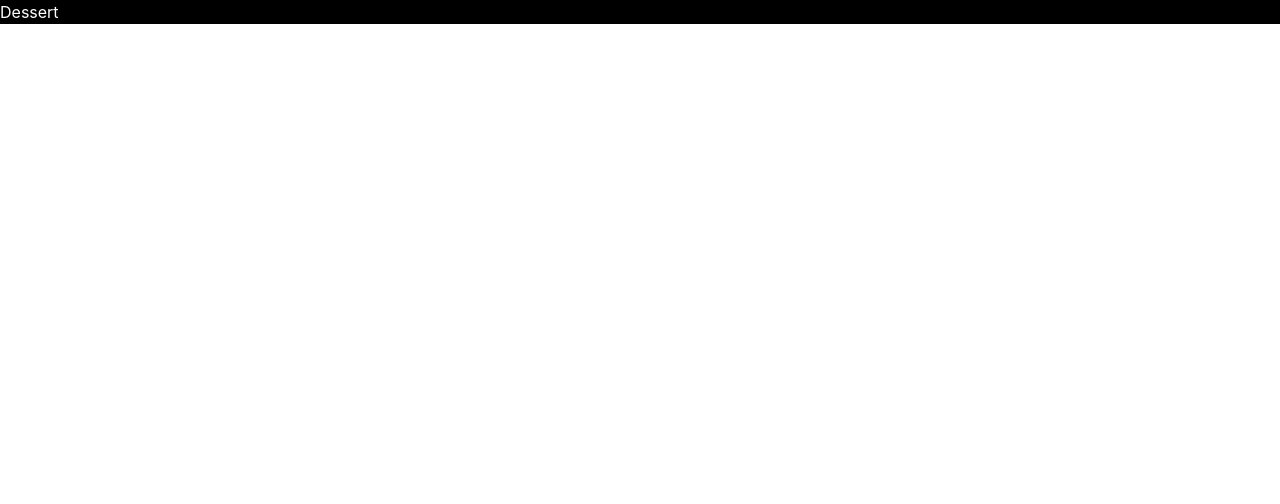
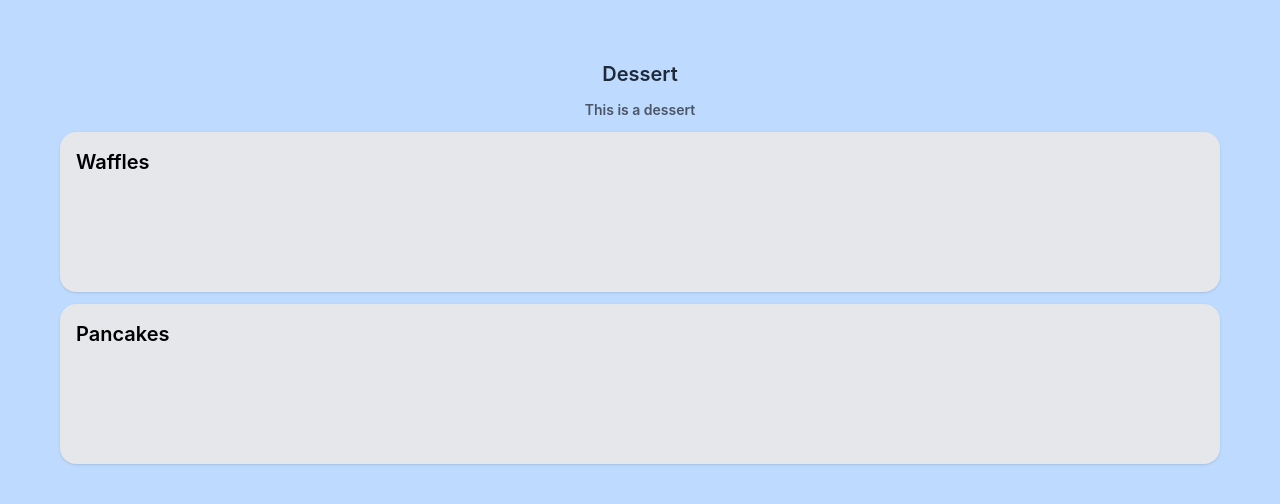
Before and after one commit to GitteVandevenne/recipes, a React app: page /category/1 in a window 1280 px wide. Shown: the top 504 px of the page. Built offline with nearby package versions, Linux system fonts and the light colour scheme; the HTML template or start-up script is replaced by a standard one.

Commit message:
Create recipe card, recipe list, category list and category page

```diff
--- a/src/App.jsx
+++ b/src/App.jsx
@@ -7,13 +7,15 @@ import RecipePage from "./pages/RecipePage.jsx";
 
 function App() {
     return (
+        <div className="bg-blue-200 flex p-15 flex-1 min-h-screen flex-col transition-all duration-300 ease-in-out">
             <BrowserRouter>
                 <Routes>
-              <Route path="/" element={<Home />} />
-              <Route path="/category/:categoryId" element={<CategoryPage />} />
-              <Route path="/recipe/:recipeId" element={<RecipePage />} />
+                    <Route path="/" element={<Home/>}/>
+                    <Route path="/category/:categoryId" element={<CategoryPage/>}/>
+                    <Route path="/recipe/:recipeId" element={<RecipePage/>}/>
                 </Routes>
             </BrowserRouter>
+        </div>
     )
 }
 
--- a/src/components/CategoryList.jsx
+++ b/src/components/CategoryList.jsx
@@ -4,7 +4,7 @@ import {Link} from "react-router-dom";
 
 function CategoryList() {
     return (
-        <div className={``}>
+        <div className={`gap-y-12`}>
             {categories.map((category) => (
                 <Link to={`/category/${category.id}`} key={category.id}>
                     <div className={`bg-gray-200 p-4 rounded-2xl mb-3 shadow`}>
@@ -12,6 +12,7 @@ function CategoryList() {
                         <div
                             className={`text-sm font-semibold text-gray-600`}>{category.description ? category.description : ''}</div>
                         {category.subcategories.length > 0 && (
+                            category.subcategories.length < 4 ? (
                                 <div className={`text-xs font-semibold text-gray-400`}>
                                     <span className={``}>Subcategories: {' '} </span>
                                     {category.subcategories.map((subcategory, i) => (
@@ -22,6 +23,18 @@ function CategoryList() {
                                         </span>
                                     ))}
                                 </div>
+                            ) : (
+                                <div className={`text-xs font-semibold text-gray-400`}>
+                                    <span className={``}>Subcategories: {' '} </span>
+                                    {category.subcategories.map((subcategory, i) => (
+                                        <span key={subcategory.id} className={``}>
+                                            {i < 3 && subcategory.title}
+                                            {i < 2 ? ',' : i === 3 ? ', ...' : ''}
+                                            {' '}
+                                        </span>
+                                    ))}
+                                </div>
+                            )
                         )}
                     </div>
                 </Link>
--- a/src/components/RecipeCard.jsx
+++ b/src/components/RecipeCard.jsx
@@ -1,8 +1,13 @@
-function RecipeCard() {
+import {Link} from "react-router-dom";
+import React from "react";
+
+function RecipeCard({recipe}) {
     return (
-        <div>
-            Recipe Card
-        </div>
+        <Link to={`/recipe/${recipe.id}`} key={recipe.id}>
+            <div className={`bg-gray-200 p-4 rounded-2xl mb-3 shadow min-h-40`}>
+                <div className={`text-xl font-semibold text-black`}>{recipe.title}</div>
+            </div>
+        </Link>
     )
 }
 
--- a/src/components/RecipeList.jsx
+++ b/src/components/RecipeList.jsx
@@ -1,7 +1,24 @@
-function RecipeList() {
+import {recipes} from "../data/recipes.js";
+import RecipeCard from "./RecipeCard.jsx";
+
+
+function RecipeList({category, subcategory}) {
+    let categoryRecipes;
+    if (!subcategory) {
+        categoryRecipes = recipes.filter(r => r.category === Number(category.id));
+    } else {
+        categoryRecipes = recipes.filter(r => r.subcategory === Number(subcategory.id));
+    }
     return (
         <div>
-            Recipe List
+            {categoryRecipes.length > 0 ? (
+                categoryRecipes.map((recipe) => (
+                        <RecipeCard recipe={recipe} key={recipe.id} />
+                    ))
+            ) : (
+                <p>No recipes for this category yet</p>
+            )}
+
         </div>
     )
 }
--- a/src/data/categories.js
+++ b/src/data/categories.js
@@ -2,7 +2,7 @@ export const categories = [
     {
         id: 1,
         title: "Dessert",
-        description: "This is a desert",
+        description: "This is a dessert",
         subcategories: []
     },
 
@@ -19,6 +19,14 @@ export const categories = [
             {
                 id: 2,
                 title: "Potatoes",
+            },
+            {
+                id: 3,
+                title: "idk",
+            },
+            {
+                id: 4,
+                title: "idk 2",
             }
         ]
     },
--- a/src/data/recipes.js
+++ b/src/data/recipes.js
@@ -28,24 +28,16 @@ export const recipes = [
         id: 2,
         title: "Pancakes",
         category: 1,
-        image: "",
-        ingredients: [
-            "250g Flour",
-            "3g Yeast",
-            "100ml Warm milk",
-            "100g Butter (room temperature)",
-            "25g Sugar",
-            "1 Egg",
-            "75g Pearl sugar"
-        ],
-        instructions: [
-            "Mix the flour, sugar, yeast, and a pinch of salt.",
-            "Add the warm milk, egg, and soft butter. Knead for 5 minutes.",
-            "Cover the dough and let it rest for 1 hour.",
-            "Mix the pearl sugar with the dough.",
-            "Make balls of approximately 100g of dough. Put them on a baking paper-covered baking tray",
-            "Cover the balls with a clean dish towel and let them rest at room temperature for 30 minutes or until they have doubled in size.",
-            "Heat up the waffle-iron and put a little butter in it. Bake the waffles for around 3 minutes until they are golden brown."
-        ],
+        ingredients: [],
+        instructions: [],
+    },
+
+    {
+        id: 3,
+        title: "Spinach Pasta",
+        category: 2,
+        subcategory: 1,
+        ingredients: [],
+        instructions: [],
     },
 ]
--- a/src/pages/CategoryPage.jsx
+++ b/src/pages/CategoryPage.jsx
@@ -1,15 +1,60 @@
 import React from "react";
-import {useParams} from "react-router-dom";
+import {Link, useLocation, useParams} from "react-router-dom";
 import {categories} from "../data/categories.js";
+import RecipeList from "../components/RecipeList.jsx";
 
 function CategoryPage() {
-    const { categoryId } = useParams();
+    const {categoryId} = useParams();
     const category = categories.find(c => c.id === Number(categoryId));
+
+    const location = useLocation();
+    const searchParams = new URLSearchParams(location.search);
+    const subcategoryId = searchParams.get("subcategory");
+
+    const subCategory = category.subcategories.find(c => c.id === Number(subcategoryId));
 
     if (!category) return null;
     return (
-        <div className="bg-black text-white">
-            {category.title}
+        <div
+            className="">
+            {subCategory ? (
+                <div>
+                <div className="text-center ">
+                    <h1 className="text-xl mb-3 font-semibold text-gray-800">
+                        {subCategory.title}
+                    </h1>
+                    <h2 className="text-sm mb-3 font-semibold text-gray-600">
+                        {subCategory.description ? subCategory.description : ""}
+                    </h2>
+                </div>
+                    <RecipeList category={category} subcategory={subCategory} />
+                </div>
+            ) : (
+                <div>
+                <div className="text-center ">
+                    <h1 className="text-xl mb-3 font-semibold text-gray-800">
+                        {category.title}
+                    </h1>
+                    <h2 className="text-sm mb-3 font-semibold text-gray-600">
+                        {category.description ? category.description : ""}
+                    </h2>
+                </div>
+
+                    {category.subcategories.length > 0 ? (
+                        category.subcategories.map((subcategory) => (
+                            <Link to={`/category/${category.id}?subcategory=${subcategory.id}`} key={subcategory.id}>
+                                <div className={`bg-gray-200 p-4 rounded-2xl mb-3 shadow`}>
+                                    <div className={`text-left text-xl font-semibold text-black`}>{subcategory.title}</div>
+                                    <div
+                                        className={`text-left text-sm font-semibold text-gray-600`}>{subcategory.description ? subcategory.description : ''}</div>
+                                </div>
+                            </Link>
+                        ))
+                    ) : (
+                        <RecipeList category={category}/>
+                    )}
+                </div>
+            )}
         </div>
     )
 }
--- a/src/pages/Home.jsx
+++ b/src/pages/Home.jsx
@@ -4,9 +4,9 @@ import CategoryList from "../components/CategoryList.jsx";
 function Home() {
 
     return (
-        <div className="bg-gray-600 flex p-15 flex-1 min-h-screen flex-col min-w-0 transition-all duration-300 ease-in-out gap-y-12">
+        <div>
             <div className="text-center ">
-                <h1 className="text-xl mb-3 font-semibold text-gray-800">
+                <h1 className="text-xl mb-10 font-semibold text-gray-800">
                     My recipes
                 </h1>
             </div>
--- a/src/pages/RecipePage.jsx
+++ b/src/pages/RecipePage.jsx
@@ -1,9 +1,41 @@
+import { useParams } from "react-router-dom";
+import { recipes } from "../data/recipes";
+
 function RecipePage() {
+    const { recipeId } = useParams();
+    const recipe = recipes.find(r => r.id === parseInt(recipeId));
+
+    if (!recipe) return <p>Recipe not found!</p>;
+
     return (
-        <div>
-            Recipe Page
+        <div className="p-4 max-w-3xl mx-auto">
+            {recipe.image && (<img src={recipe.image} alt={recipe.title} className="rounded-xl mb-4" />)}
+            <h1 className="text-3xl font-bold mb-2">{recipe.title}</h1>
+            <h2 className="text-xl font-semibold mt-4 mb-2">Ingredients</h2>
+            {recipe.ingredients.length > 0 ? (
+                <ul className="list-disc ml-6">
+                    {recipe.ingredients.map((i, idx) => (
+                        <li key={idx}>{i}</li>
+                    ))}
+                </ul>
+            ):(
+                <p>No ingredients found</p>
+            )}
+
+
+            <h2 className="text-xl font-semibold mt-4 mb-2">Instructions</h2>
+            {recipe.instructions.length > 0 ? (
+                <ol className="list-decimal ml-6">
+                    {recipe.instructions.map((step, idx) => (
+                        <li key={idx}>{step}</li>
+                    ))}
+                </ol>
+            ) : (
+                <p>No instructions found</p>
+            )}
+
         </div>
-    )
+    );
 }
 
 export default RecipePage;
```
Lines whose indentation alone changed are shown as unchanged.
